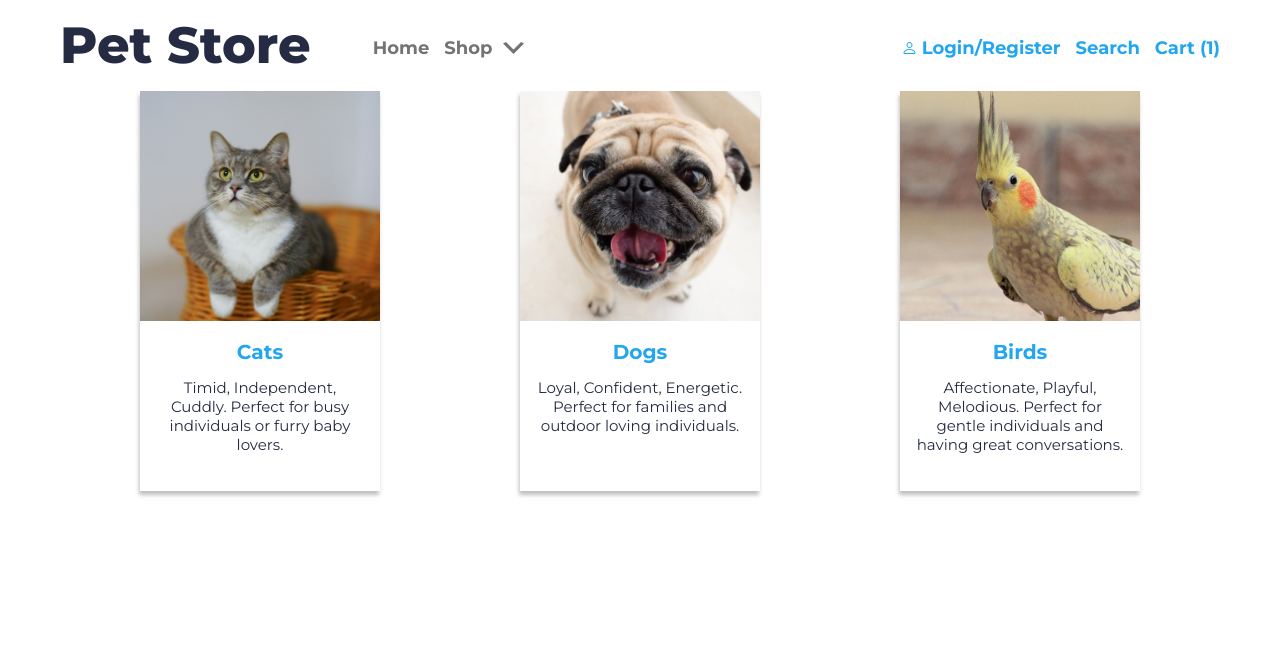
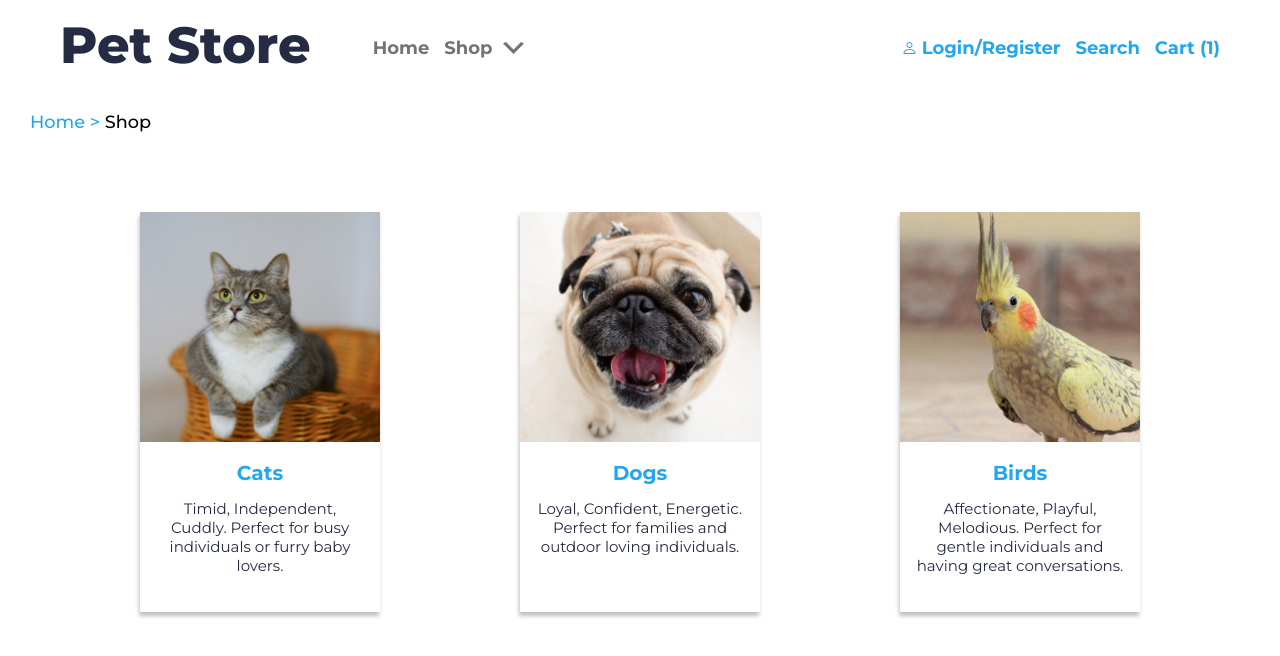
Before and after one commit to u-iDaniel/pet-store, a React (Vite) app in the folder frontend/: page /shop in a window 1280 px wide. Shown: the top 656 px of the page. Built offline with nearby package versions, Linux system fonts and the light colour scheme.

Commit message:
feat: add breadcrumb component

```diff
--- /dev/null
+++ b/frontend/src/components/Breadcrumb.tsx
@@ -0,0 +1,49 @@
+import { Link, useLocation } from "react-router-dom";
+import '@styles/Breadcrumb.css'
+
+const Breadcrumb = () => {
+  const { pathname } = useLocation();
+  // Could probably make this simpler by just extracting the index of the "/" and slicing accordingly
+  const paths = pathname
+  .split("/")
+  .slice(1)
+  .filter((val) => !!val) // filter empty strings
+  .map((val, idx, arr) => { // get appropriate path for each subpath
+    if (idx > 0) {
+      let acc = '';
+      for (let i = 0; i < idx; i++) {
+        acc += "/" + arr[i];
+      }
+      return acc + "/" + val;
+    } else {
+      return "/" + val;
+    }
+  });
+
+  return (
+    <div className="breadcrumb">
+      {/* First breadcrumb will always be home */}
+      <Link to={"/"}><h4>Home &gt;&nbsp;</h4></Link>
+
+      {paths.map((link, idx) => {
+        const name = link.split("/").pop();
+        if (idx == paths.length - 1) {
+          return <h4>{name![0].toLocaleUpperCase() + name!.slice(1)}</h4>
+        }
+
+        return (
+          <Link to={link} key={idx}>
+            <h4>
+              {name![0].toLocaleUpperCase() + name!.slice(1)}
+              &nbsp;
+              {">"}
+              &nbsp;
+            </h4>
+          </Link>
+        )
+      })}
+    </div>
+  )
+}
+
+export default Breadcrumb;
--- a/frontend/src/pages/Shop.tsx
+++ b/frontend/src/pages/Shop.tsx
@@ -1,4 +1,5 @@
 // import { useEffect } from 'react';
+import Breadcrumb from '@components/Breadcrumb';
 import CategoryCard from '@components/CategoryCard';
 import Navbar from '@components/Navbar';
 import '@styles/Shop.css'
@@ -20,8 +21,9 @@ const Shop = () => {
   // useEffect
   return (
     <>
-      <Navbar/>
-      {/* Breadcrumb */}
+      <Navbar />
+      <div className="shop">
+        <Breadcrumb />
         {/* Pull from database instead of hardcoding in the future? */}
         <div className="container">
           <Link to={"/shop/cats"}>
@@ -34,6 +36,7 @@ const Shop = () => {
             <CategoryCard img='/pets/jackie.png' category='Birds' desc={birdDesc}></CategoryCard>
           </Link>
         </div>
+      </div>
     </>
   )
 }
--- /dev/null
+++ b/frontend/src/styles/Breadcrumb.css
@@ -0,0 +1,9 @@
+div.breadcrumb {
+  a {
+    color: var(--primary-color);
+  }
+
+  h4 {
+    display: inline-block;
+  }
+}
--- a/frontend/src/styles/Shop.css
+++ b/frontend/src/styles/Shop.css
@@ -1,6 +1,15 @@
+div.shop {
+  margin-top: 20px;
+
+  .breadcrumb {
+    margin-left: 30px;
+  }
+}
+
 div.container {
   display: grid;
   grid-template-columns: repeat(auto-fit, 15em);
   justify-content: space-evenly;
   align-items: center;
+  margin-top: 80px;
 }
```
Lines whose indentation alone changed are shown as unchanged.
